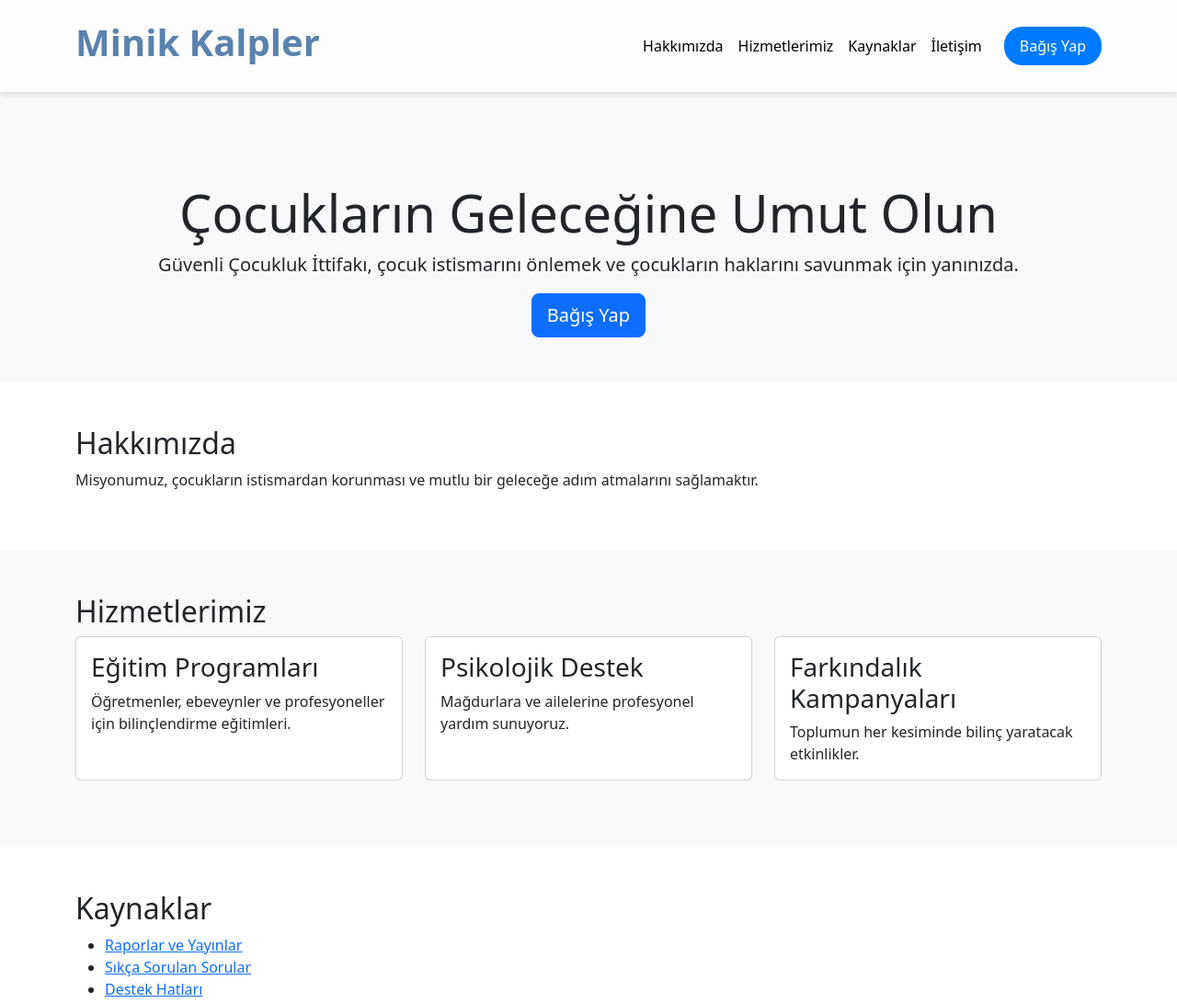
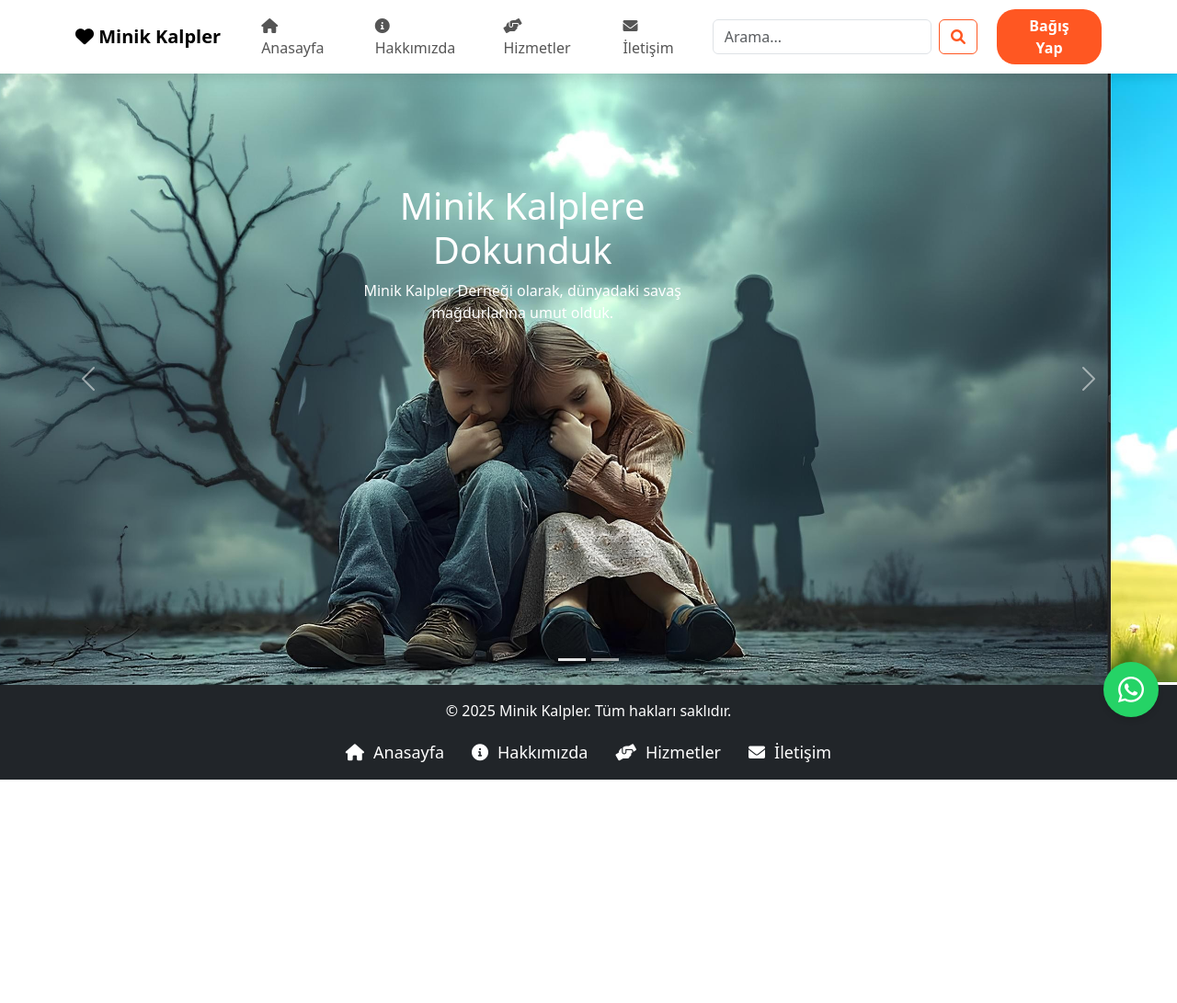
Before and after one commit to yarennekincii/MinikKalpler, a plain HTML site: page index.html in a window 1280 px wide. Shown: the top 1091 px of the page at 92% size. After the commit the page ends 848 px from the top, so only its background shows below. Drawn offline with nearby package versions, Linux system fonts and the light colour scheme.

Commit message:
İndex sayfası düzenlendi

```diff
--- a/index.html
+++ b/index.html
@@ -1,226 +1,104 @@
 <!DOCTYPE html>
-<html lang="en">
-
-<!DOCTYPE html>
-<html lang="en">
+<html lang="tr">
 <head>
   <meta charset="UTF-8">
   <meta name="viewport" content="width=device-width, initial-scale=1.0">
-    <title>Navbar Example</title>
-    <link href="https://cdn.jsdelivr.net/npm/bootstrap@5.3.2/dist/css/bootstrap.min.css" rel="stylesheet">
-    <!DOCTYPE html>
-<html lang="en">
-<head>
-    <meta charset="UTF-8">
-    <meta name="viewport" content="width=device-width, initial-scale=1.0">
-    <title>Şeffaf Navbar</title>
-    <link href="https://cdn.jsdelivr.net/npm/bootstrap@5.3.2/dist/css/bootstrap.min.css" rel="stylesheet">
-    <style>
-        /* Genel Navbar Stilleri */
-        .navbar-custom {
-            background-color: rgba(255, 255, 255, 0.7); /* Şeffaf beyaz arka plan */
-            box-shadow: 0 4px 6px rgba(0, 0, 0, 0.1); /* Hafif gölge efekti */
-            backdrop-filter: blur(10px); /* Arka plan bulanıklaştırma */
-			width: 100%;
-            height: 100px; /* Başlangıç yüksekliği */
-            transition: all 0.3s ease; /* Geçiş efekti */
-
-            position: fixed; /* Yapışkan konum */
-             /* Sayfanın üst kısmına sabitle */
-
-        }
-
-
-
-
-        /* Scroll sonrası stil */
-
-
-        /* Logo yazısı */
-        .navbar-logo {
-            font-size: 2.5rem; /* Logo başlangıç boyutu */
-            font-weight: bold;
-            color: #5a82ad; /* Mavi renk */
-        }
-
-
-
-        /* Menü linkleri */
-        .nav-link {
-            font-size: 1rem;
-            color: #000; /* Siyah */
-        }
-
-        .nav-link:hover {
-            color: #007bff; /* Hover renk değişimi */
-        }
-
-        /* Bağış düğmesi */
-        .btn-donate {
-            background-color: #007bff;
-            color: #fff;
-            border-radius: 20px;
-            padding: 0.5rem 1rem;
-        }
-
-        .btn-donate:hover {
-            background-color: #0056b3;
-        }
-    </style>
+  <title>Minik Kalpler</title>
+  <link rel="preconnect" href="https://fonts.googleapis.com">
+  <link rel="preconnect" href="https://fonts.gstatic.com" crossorigin>
+  <link href="https://fonts.googleapis.com/css2?family=Noto+Serif&family=Rubik:wght@300;400;500;700&display=swap" rel="stylesheet">
+  <link href="https://cdn.jsdelivr.net/npm/bootstrap@5.3.3/dist/css/bootstrap.min.css" rel="stylesheet">
+  <link rel="stylesheet" href="style.css">
+  <link rel="stylesheet" href="https://cdnjs.cloudflare.com/ajax/libs/font-awesome/6.0.0/css/all.min.css">
 </head>
 <body>
-    <header>
-        <nav id="navbar" class="navbar navbar-expand-lg navbar-light navbar-custom sticky-top">
+  <!-- Navbar -->
+  <nav class="navbar navbar-expand-lg navbar-custom sticky-top">
     <div class="container">
-                <!-- Logo -->
-                <h1 class="navbar-logo">Minik Kalpler</h1>
-
-                <!-- Hamburger Menü -->
+      <a class="navbar-brand fw-bold" href="#"><i class="fa-solid fa-heart"></i> Minik Kalpler</a>
       <button class="navbar-toggler" type="button" data-bs-toggle="collapse" data-bs-target="#navbarNav" aria-controls="navbarNav" aria-expanded="false" aria-label="Toggle navigation">
         <span class="navbar-toggler-icon"></span>
       </button>
-
-                <!-- Menü -->
       <div class="collapse navbar-collapse" id="navbarNav">
-                    <ul class="navbar-nav ms-auto me-3">
+        <ul class="navbar-nav ms-auto">
           <li class="nav-item">
-                            <a class="nav-link" href="#about">Hakkımızda</a>
+            <a class="nav-link" href="#home"><i class="fa-solid fa-house"></i> Anasayfa</a>
           </li>
           <li class="nav-item">
-                            <a class="nav-link" href="#services">Hizmetlerimiz</a>
+            <a class="nav-link" href="#about"><i class="fa-solid fa-info-circle"></i> Hakkımızda</a>
           </li>
           <li class="nav-item">
-                            <a class="nav-link" href="#resources">Kaynaklar</a>
+            <a class="nav-link" href="#services"><i class="fa-solid fa-hands-helping"></i> Hizmetler</a>
           </li>
           <li class="nav-item">
-                            <a class="nav-link" href="#contact">İletişim</a>
+            <a class="nav-link" href="#contact"><i class="fa-solid fa-envelope"></i> İletişim</a>
           </li>
         </ul>
-                    <!-- Bağış Butonu -->
-                    <a href="#donate" class="btn btn-donate">Bağış Yap</a>
+        <form class="d-flex ms-3">
+            <input class="form-control me-2" type="search" placeholder="Arama..." aria-label="Search">
+            <button class="btn btn-outline" type="submit">
+              <i class="fa-solid fa-search"></i>
+            </button>
+          </form>
+        <a href="#signup" class="btn btn-custom ms-3">Bağış Yap</a>
       </div>
     </div>
   </nav>
-    </header>
 
-
-
-
-
-
-
-
-
-
-
-
-
-
-
-
-
-    <section id="hero" class="bg-light text-center py-5" >
-        <div class="container"style="padding-top: 150px;">
-            <h2 class="display-4">Çocukların Geleceğine Umut Olun</h2>
-            <p class="lead">
-                Güvenli Çocukluk İttifakı, çocuk istismarını önlemek ve çocukların haklarını savunmak için yanınızda.
-            </p>
-            <a href="#contact" class="btn btn-primary btn-lg">Bağış Yap</a>
+  <!-- Carousel -->
+  <div id="demo" class="carousel slide" data-bs-ride="carousel">
+    <div class="carousel-indicators">
+      <button type="button" data-bs-target="#demo" data-bs-slide-to="0" class="active"></button>
+      <button type="button" data-bs-target="#demo" data-bs-slide-to="1"></button>
     </div>
-    </section>
-
-    <section id="about" class="section py-5">
-        <div class="container">
-            <h2>Hakkımızda</h2>
-            <p>
-                Misyonumuz, çocukların istismardan korunması ve mutlu bir geleceğe adım atmalarını sağlamaktır.
-            </p>
+    <div class="carousel-inner">
+      <div class="carousel-item active">
+        <div class="carousel-caption">
+          <h1>Minik Kalplere Dokunduk</h1>
+          <p>Minik Kalpler Derneği olarak, dünyadaki savaş mağdurlarına umut olduk.</p>
         </div>
-    </section>
-
-    <section id="services" class="section py-5 bg-light">
-        <div class="container">
-            <h2>Hizmetlerimiz</h2>
-            <div class="row">
-                <div class="col-md-4 mb-4">
-                    <div class="card h-100">
-                        <div class="card-body">
-                            <h3 class="card-title">Eğitim Programları</h3>
-                            <p class="card-text">
-                                Öğretmenler, ebeveynler ve profesyoneller için bilinçlendirme eğitimleri.
-                            </p>
+        <img src="./resimler/karanlikCocuk.jpg" alt="Karanlık Çocuk" class="d-block w-100">
+      </div>
+      <div class="carousel-item">
+        <div class="carousel-caption">
+          <h1>Birlikte Daha Güçlüyüz</h1>
+          <p>Çocuklar için sevgi dolu bir dünya yaratmak için desteklerinizi bekliyoruz.</p>
+        </div>
+        <img src="./resimler/mutluCocuk.jpg" alt="Mutlu Çocuk" class="d-block w-100">
       </div>
     </div>
+    <button class="carousel-control-prev" type="button" data-bs-target="#demo" data-bs-slide="prev">
+      <span class="carousel-control-prev-icon"></span>
+    </button>
+    <button class="carousel-control-next" type="button" data-bs-target="#demo" data-bs-slide="next">
+      <span class="carousel-control-next-icon"></span>
+    </button>
   </div>
-                <div class="col-md-4 mb-4">
-                    <div class="card h-100">
-                        <div class="card-body">
-                            <h3 class="card-title">Psikolojik Destek</h3>
-                            <p class="card-text">
-                                Mağdurlara ve ailelerine profesyonel yardım sunuyoruz.
-                            </p>
+
+  <!-- WhatsApp Button -->
+  <div class="container-fluid">
+    <a href="https://wa.me/905XXXXXXXXX" target="_blank" class="whatsapp">
+        <i class="fab fa-whatsapp fa-2x" id="buton"></i>
+      </a>
+      <div class="whatsapp-tooltip">
+        <i class="bi bi-chat-left"></i>
+        <span>Minik Kalpler WhatsApp Hattı</span>
       </div>
   </div>
+
+  <!-- Footer -->
+  <footer class="bg-dark text-white text-center py-3">
+    <div class="container-fluid">
+      <p>&copy; 2025 Minik Kalpler. Tüm hakları saklıdır.</p>
+      <div class="footer-links">
+        <a href="#home"><i class="fa-solid fa-house"></i> Anasayfa</a>
+        <a href="#about"><i class="fa-solid fa-info-circle"></i> Hakkımızda</a>
+        <a href="#services"><i class="fa-solid fa-hands-helping"></i> Hizmetler</a>
+        <a href="#contact"><i class="fa-solid fa-envelope"></i> İletişim</a>
       </div>
-                <div class="col-md-4 mb-4">
-                    <div class="card h-100">
-                        <div class="card-body">
-                            <h3 class="card-title">Farkındalık Kampanyaları</h3>
-                            <p class="card-text">
-                                Toplumun her kesiminde bilinç yaratacak etkinlikler.
-                            </p>
-                        </div>
-                    </div>
-                </div>
-            </div>
-        </div>
-    </section>
-
-    <section id="resources" class="section py-5">
-        <div class="container">
-            <h2>Kaynaklar</h2>
-            <ul>
-                <li><a href="#">Raporlar ve Yayınlar</a></li>
-                <li><a href="#">Sıkça Sorulan Sorular</a></li>
-                <li><a href="#">Destek Hatları</a></li>
-            </ul>
-        </div>
-    </section>
-
-    <section id="contact" class="section py-5 bg-light">
-        <div class="container">
-            <h2>İletişim</h2>
-            <form action="/submit" method="post" class="row g-3">
-                <div class="col-md-6">
-                    <label for="name" class="form-label">Adınız:</label>
-                    <input type="text" id="name" name="name" class="form-control" required>
-                </div>
-                <div class="col-md-6">
-                    <label for="email" class="form-label">Email:</label>
-                    <input type="email" id="email" name="email" class="form-control" required>
-                </div>
-                <div class="col-12">
-                    <label for="message" class="form-label">Mesaj:</label>
-                    <textarea id="message" name="message" class="form-control" rows="5" required></textarea>
-                </div>
-                <div class="col-12">
-                    <button type="submit" class="btn btn-primary">Gönder</button>
-                </div>
-            </form>
-        </div>
-    </section>
-
-    <footer class="bg-dark text-white text-center py-3">
-        <div class="container">
-            <p>&copy; 2025 Güvenli Çocukluk İttifakı. Tüm hakları saklıdır.</p>
     </div>
   </footer>
 
-		<!-- Bootstrap JavaScript bağlantıları -->
-		<script src="https://cdn.jsdelivr.net/npm/bootstrap@5.3.2/dist/js/bootstrap.bundle.min.js"></script>
-
-
-
+  <script src="https://cdn.jsdelivr.net/npm/bootstrap@5.3.3/dist/js/bootstrap.bundle.min.js"></script>
 </body>
-
 </html>
--- /dev/null
+++ b/style.css
@@ -0,0 +1,134 @@
+/* Navbar */
+.navbar-custom {
+    background-color: rgba(255, 255, 255, 0.8);
+    backdrop-filter: blur(5px);
+    box-shadow: 0 4px 10px rgba(0, 0, 0, 0.1);
+    transition: background-color 0.3s ease;
+}
+
+.navbar-custom .nav-link {
+    color: #555;
+    font-weight: 500;
+    margin-left: 20px;
+}
+
+.navbar-custom .nav-link i {
+    margin-right: 5px;
+}
+
+.navbar-custom .nav-link:hover {
+    color: #ff5722;
+}
+
+.btn-custom {
+    background-color: #ff5722;
+    color: white;
+    font-weight: bold;
+    border-radius: 20px;
+    padding: 5px 20px;
+    transition: background-color 0.3s ease, color 0.3s ease;
+}
+
+.btn-custom:hover {
+    background-color: #e64a19;
+}
+button.btn-outline {
+    display: flex;
+    align-items: center;
+    justify-content: center;
+  }
+
+  button.btn-outline {
+    margin-right: 5px;
+    border-color: #ff5722; /* Turuncu renk */
+  color: #ff5722; /* Turuncu yazı rengi */
+  }
+  button.btn-outline:hover {
+    background-color: #ff5722; /* Hover durumunda turuncu arka plan */
+    color: white; /* Hover durumunda beyaz yazı rengi */
+  }
+  /* Carousel */
+.carousel-caption {
+    position: absolute;
+    top: 15%;
+    left: 50%;
+    transform: translateX(-50%);
+    text-align: center;
+  }
+
+
+/* WhatsApp Button */
+.whatsapp {
+  position: fixed;
+  bottom: 20px;
+  right: 20px;
+  background-color: #25d366;
+  color: white;
+  border-radius: 50%;
+  width: 60px;
+  height: 60px;
+  display: flex;
+  align-items: center;
+  justify-content: center;
+  box-shadow: 0 4px 6px rgba(0, 0, 0, 0.1);
+  text-decoration: none;
+  z-index: 1000;
+  transition: transform 0.3s;
+}
+
+.whatsapp:hover {
+  transform: scale(1.1);
+}
+
+/* Tooltip */
+.whatsapp-tooltip {
+  position: absolute;
+  bottom: 80px;
+  right: 20px;
+  background-color: dimgray;
+  color: #fff;
+  border-radius: 8px;
+  font-size: 0.9rem;
+  display: none;
+  white-space: nowrap;
+}
+
+.whatsapp:hover + .whatsapp-tooltip {
+  display: block;
+}
+
+/* Footer */
+footer {
+    background-color: #222;
+    width: 100%;
+    padding: 20px 0;
+}
+
+footer .container-fluid {
+    padding: 0 15px;
+}
+
+footer .footer-links {
+    display: flex;
+    justify-content: center;
+    margin-top: 20px;
+    flex-wrap: wrap;
+}
+
+footer .footer-links a {
+    display: inline-flex;
+    color: #fff;
+    text-decoration: none;
+    margin: 0 15px;
+    font-size: 18px;
+    font-weight: 500;
+    align-items: center;
+}
+
+footer .footer-links a i {
+    margin-right: 10px;
+}
+
+footer .footer-links a:hover {
+    color: #ff5722;
+}
```
Also changed, not shown: resimler/karanlikCocuk.jpg (added), resimler/mutluCocuk.jpg (added). Lines whose indentation alone changed are shown as unchanged.
